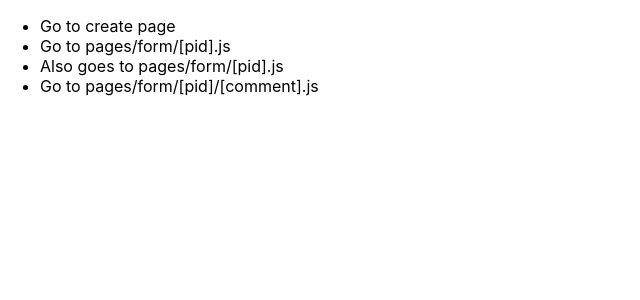
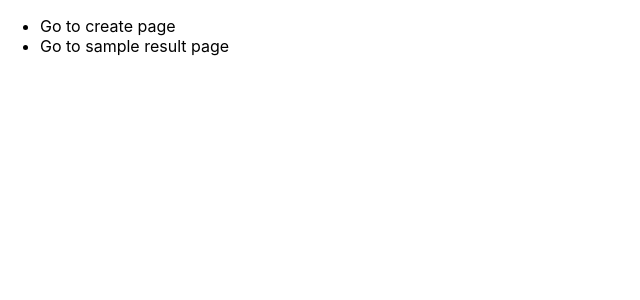
Before and after one commit to sehyeondev/google-form-sehyeon-client, a Next.js app: page / in a window 1280 px wide. Shown: the top 300 px of the page, without its empty margins (0-640 px from the left). Built offline with nearby package versions, Linux system fonts and the light colour scheme.

Commit message:
edit index.js

```diff
--- a/pages/index.js
+++ b/pages/index.js
@@ -9,18 +9,8 @@ function Home() {
         </Link>
       </li>
       <li>
-        <Link href="/form/abc">
-          <a>Go to pages/form/[pid].js</a>
-        </Link>
-      </li>
-      <li>
-        <Link href="/form/abc?foo=bar">
-          <a>Also goes to pages/form/[pid].js</a>
-        </Link>
-      </li>
-      <li>
-        <Link href="/form/abc/a-comment">
-          <a>Go to pages/form/[pid]/[comment].js</a>
+        <Link href="/form/result/1">
+          <a>Go to sample result page</a>
         </Link>
       </li>
     </ul>
```
